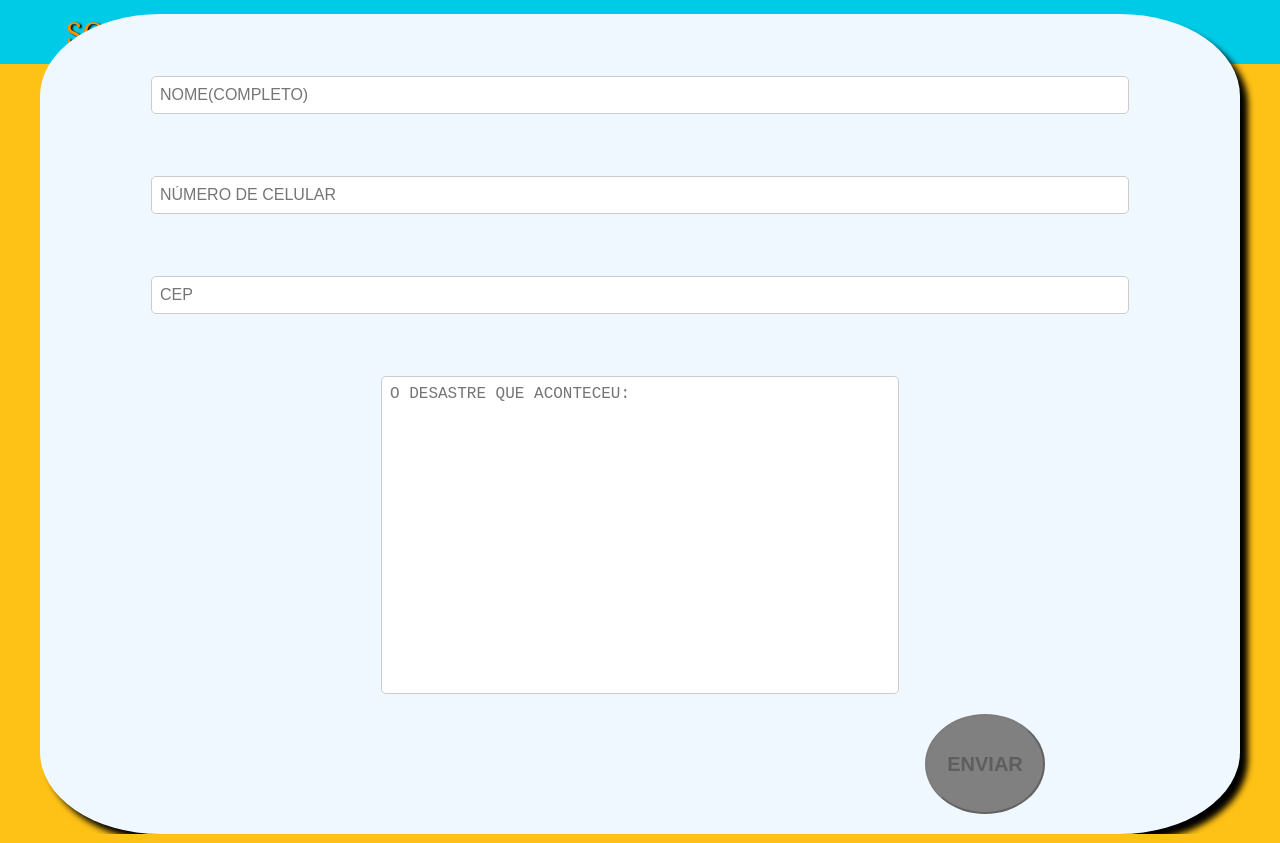
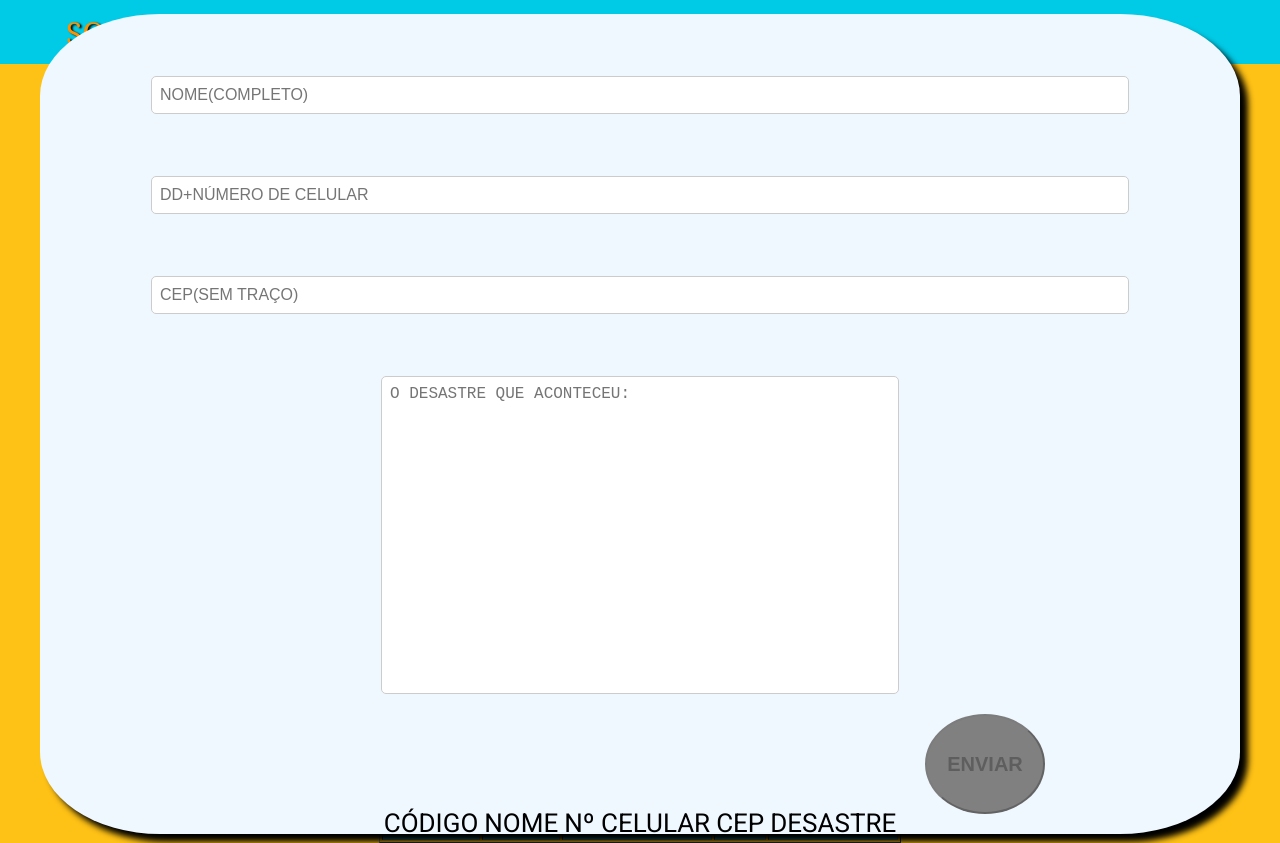
Before and after one commit to tiagomac29/framework-angular-CVQ, an Angular app: page /formulario in a window 1280 px wide. Built offline with nearby package versions, Linux system fonts and the light colour scheme.

Commit message:
Update pagina1.component.html

```diff
--- a/src/app/compenentes/pagina1/pagina1.component.html
+++ b/src/app/compenentes/pagina1/pagina1.component.html
@@ -1,9 +1,43 @@
 <div class="container">
 <form align="center" name="formDesast" #formDesast="ngForm" (ngSubmit)="Enviar(formDesast) "id="formprincipal">
 <p><input placeholder="NOME(COMPLETO)" name="nome" [(ngModel)]="nome" required #nomeInput="ngModel" pattern="^[a-zA-ZÀ-ÿ\s]+$"></p>
-<p><input placeholder="NÚMERO DE CELULAR"  type="number" maxlength="11" type="text" name="telefone" [(ngModel)]="telefone" required pattern="^[0-9]{11}$" #telefoneInput="ngModel"></p>
-<p><input placeholder="CEP" name="cep" [(ngModel)]="cep" maxlength="8" required #cepInput="ngModel" pattern="^[0-9]{8}$" ></p>
+<p><input placeholder="DD+NÚMERO DE CELULAR"  type="number" maxlength="11" type="text" name="telefone" [(ngModel)]="telefone" required pattern="^[0-9]{11}$" #telefoneInput="ngModel"></p>
+<p><input placeholder="CEP(SEM TRAÇO)" name="cep" [(ngModel)]="cep" maxlength="8" required #cepInput="ngModel" pattern="^[0-9]{8}$" ></p>
 <p><textarea placeholder="O DESASTRE QUE ACONTECEU:" id="FormDesaste" minlength="20" maxlength="200" placeholder="O DESASTRE QUE ACONTECEU:" name="desastre" [(ngModel)]="desastre" required #desastreInput="ngModel"></textarea></p>
 <button type="submit" id="Enviar" [disabled]="formDesast.invalid"><strong>ENVIAR</strong></button>
 </form>
 </div>
+<br>
+
+    <div *ngIf="mensagem" [style.color]="erro ? 'red' : 'green' ">
+        {{ mensagem }}
+    </div>
+
+<div>
+        <table align="center" border="1" class="table table-striped table-hover table-bordered border-dark">
+            <thead style="background-color: rgb(0, 225, 255);">
+                <tr style="font-size: 26px;" align="center">
+                    <td>CÓDIGO</td>
+                    <td>NOME</td>
+                    <td>Nº CELULAR</td>
+                    <td>CEP</td>
+                    <td>DESASTRE</td>
+                </tr>
+            </thead>
+
+
+            <tbody>
+                <tr *ngFor="let item of alunos" style="font-size: 24px;" >
+                    <td align="center">{{ item.codigo }}</td>
+                    <td align="center">{{ item.nome }}</td>
+                    <td align="center">{{ item.celular }}</td>
+                    <td align="center">{{ item.cep }}</td>
+                    <td>{{ item.descricaoAjuda }}</td>
+                </tr>
+            </tbody>
+
+
+
+
+        </table>
+    </div>
```
